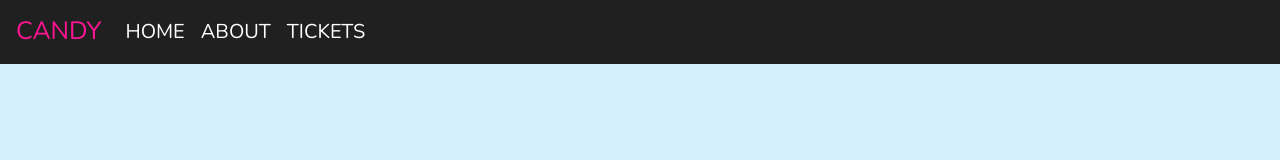
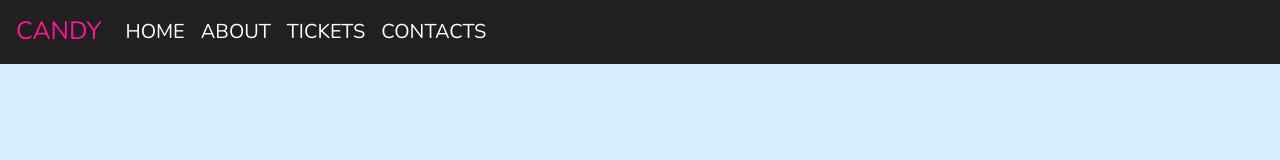
Before and after one commit to CSI-CATT-DMCE/Museum-of-candy-, a plain HTML site: page index.html in a window 1280 px wide. Shown: the top 160 px of the page. Drawn offline with nearby package versions, Linux system fonts and the light colour scheme.

Commit message:
index.html added

```diff
--- a/index.html
+++ b/index.html
@@ -31,12 +31,15 @@
                 <li class="nav-item">
                     <a class="nav-link" href="#">TICKETS</a>
                 </li>
+                <li class="nav-item">
+                    <a class="nav-link" href="#">CONTACTS</a>
+                </li>
             </ul>
         </div>
     </nav>
     <!-- nav closed -->
     <!-- sections -->
-
+<!-- comment -->
     <section class="container-fluid px-0">
         <div class="row align-items-center content">
             <div class=" col-lg-6 ">
```
